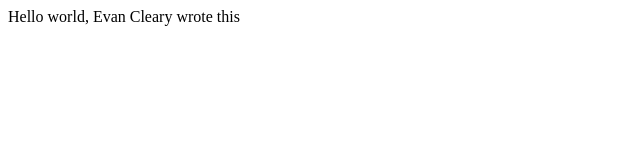
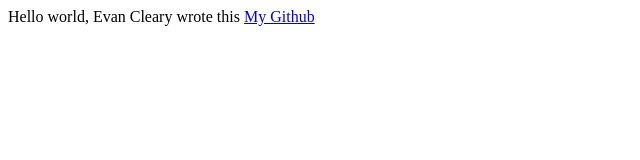
Before and after one commit to Evanjcleary/evanjcleary.github.io, a plain HTML site: page index.html in a window 1280 px wide. Shown: the whole page, without its empty margins (0-640 px from the left). Drawn offline with Linux system fonts and the light colour scheme.

Commit message:
adding link to test site

```diff
--- a/index.html
+++ b/index.html
@@ -8,5 +8,6 @@
 </head>
 <body>
     Hello world, Evan Cleary wrote this
+    <a href="https://evanjcleary.github.io/Testsite1" title="My Test Link">My Github</a>
 </body>
 </html>
```
